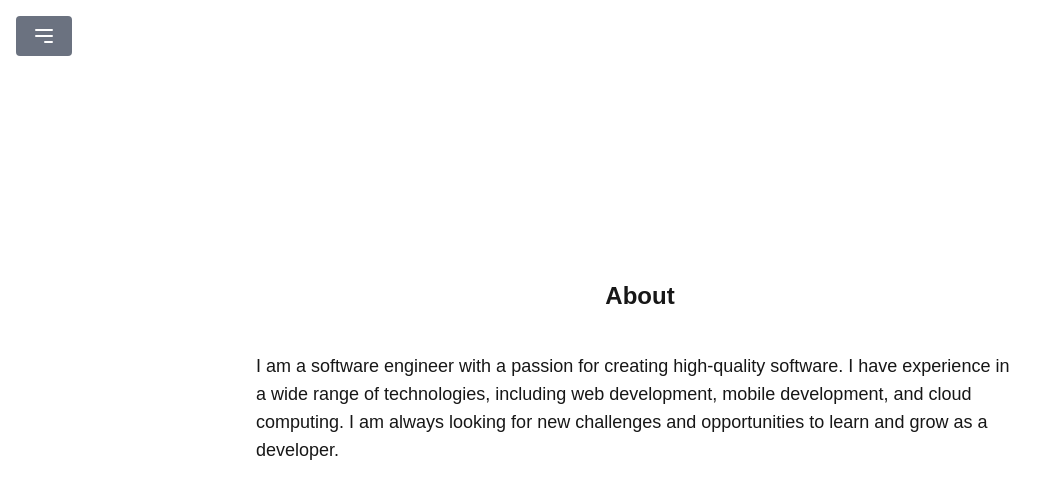
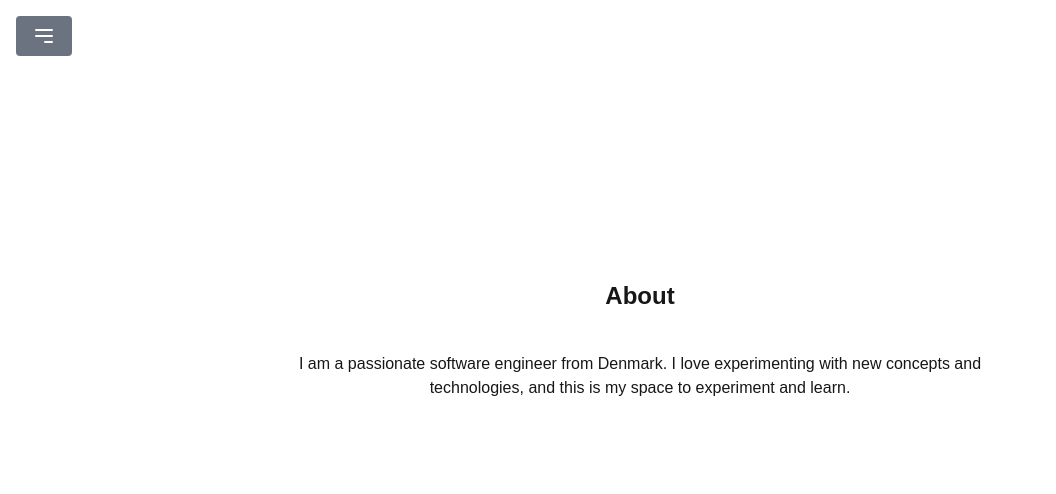
Before and after one commit to sebastiankdittmann/sebastiankdittmann.github.io, a Next.js app: page /about in a window 1280 px wide. Shown: the top 494 px of the page, without its empty margins (0-1056 px from the left). Built offline with nearby package versions, Linux system fonts and the light colour scheme.

Commit message:
update about

```diff
--- a/app/about/page.tsx
+++ b/app/about/page.tsx
@@ -11,13 +11,8 @@ export default function AboutPage() {
                         <h1 className="text-2xl font-bold">About</h1>
                     </div>
                     <div className='mt-10'>
-                        <p className="text-lg">I am a software engineer with a passion for creating high-quality
-                            software. I
-                            have experience in a wide range of technologies, including web development, mobile
-                            development, and
-                            cloud computing. I am always looking for new challenges and opportunities to learn and grow
-                            as a
-                            developer.</p>
+                        <p className="text-center">I am a passionate software engineer from Denmark. I love experimenting with new
+                        concepts and technologies, and this is my space to experiment and learn.</p>
                     </div>
                 </div>
             </div>
```
